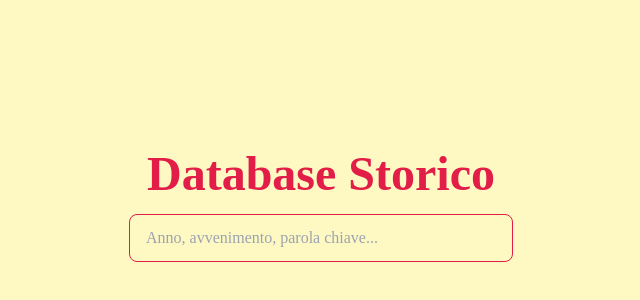
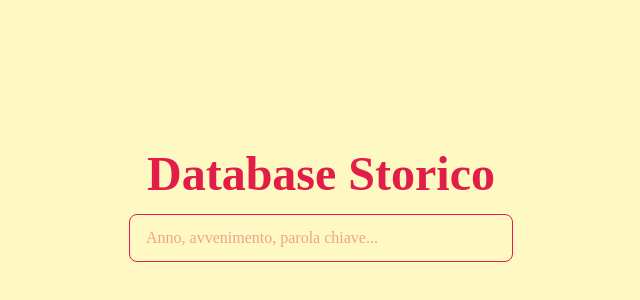
Before and after one commit to marcovcode/database-storico, a React (Vite) app: page / in a window 1280 px wide. Shown: the part 194-494 px from the top of the page, without its empty margins (319-959 px from the left). Built offline with nearby package versions, Linux system fonts and the light colour scheme; a web font is replaced by a local one.

Commit message:
feat(app): Stilyze search placeholder

```diff
--- a/src/App.tsx
+++ b/src/App.tsx
@@ -30,7 +30,7 @@ const App = () => {
                 <input
                     ref={searchRef}
                     type="text"
-                    className="input input-primary w-96"
+                    className="input input-primary w-96 placeholder:text-primary placeholder:opacity-40"
                     placeholder="Anno, avvenimento, parola chiave..."
                     value={searchValue}
                     onChange={(e) => setSearchValue(e.target.value)}
```
